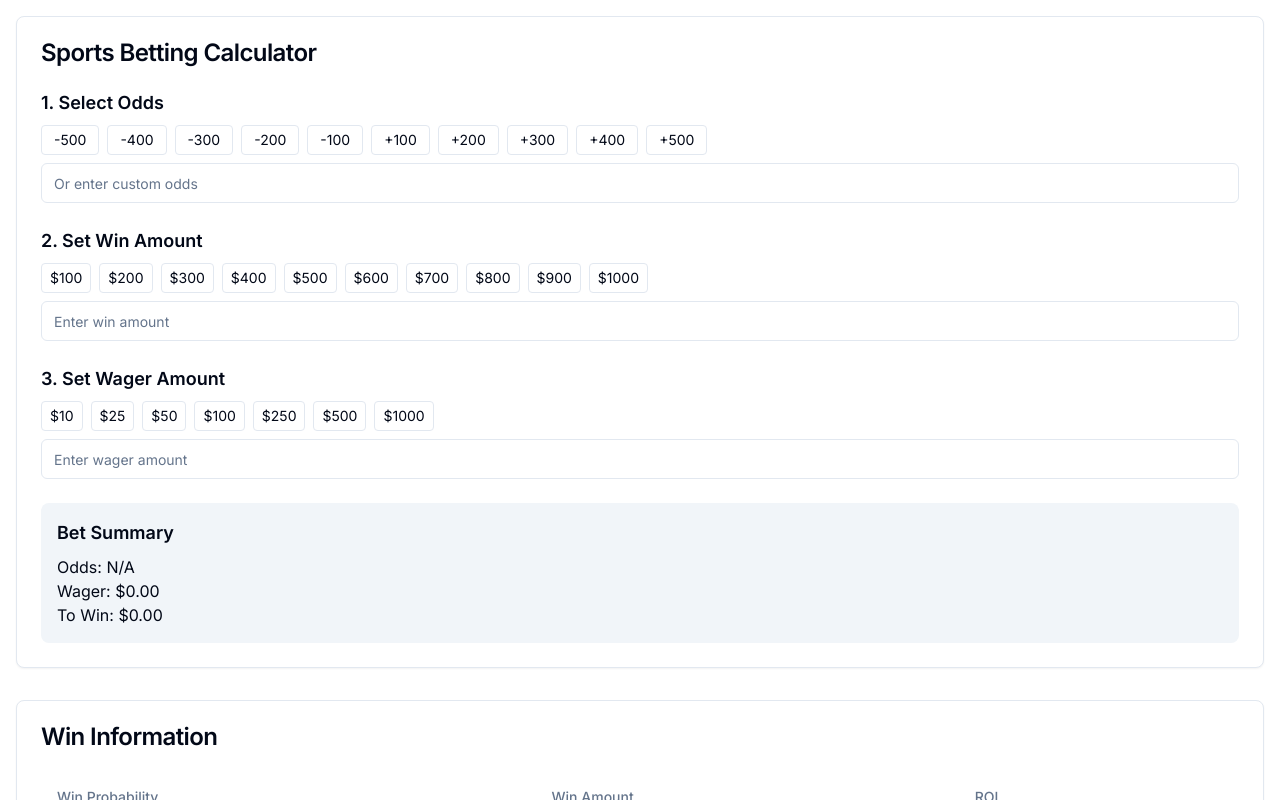
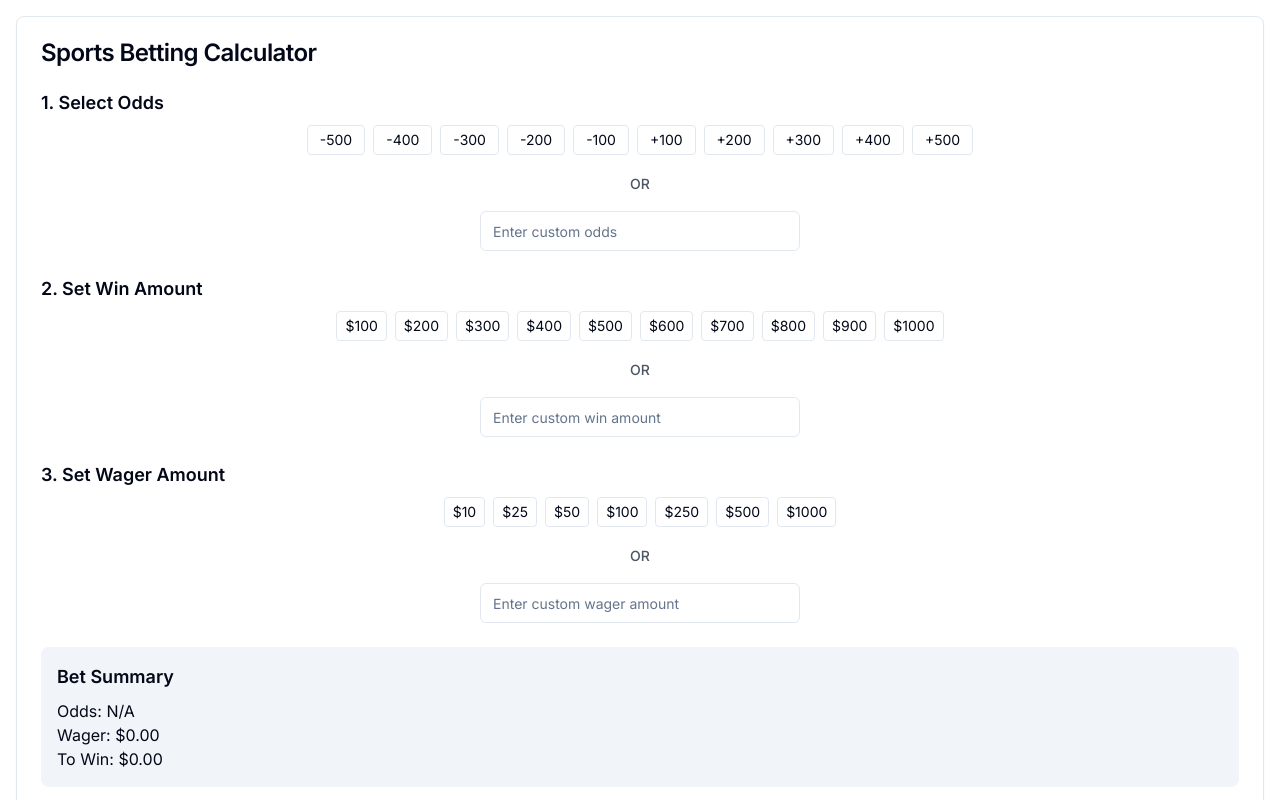
Before and after one commit to joshbochu/makemonies, a Next.js app: page / in a window 1280 px wide. Shown: the top 800 px of the page. Built offline with nearby package versions, Linux system fonts and the light colour scheme.

Commit message:
more improvements

```diff
--- a/app/page.tsx
+++ b/app/page.tsx
@@ -89,7 +89,7 @@ export default function Home() {
         <CardContent className="space-y-6">
           <div>
             <h3 className="text-lg font-semibold mb-2">1. Select Odds</h3>
-            <div className="flex flex-wrap gap-2 mb-2">
+            <div className="flex flex-wrap justify-center gap-2 mb-2">
               {commonOdds.map((odd) => (
                 <button
                   key={odd}
@@ -102,17 +102,24 @@ export default function Home() {
                 </button>
               ))}
             </div>
+            <div className="text-center my-4">
+              <span className="text-gray-600 text-sm font-medium">OR</span>
+            </div>
+            <div className="flex justify-center">
+              <div className="w-full max-w-xs">
                 <Input
                   type="number"
-              placeholder="Or enter custom odds"
+                  placeholder="Enter custom odds"
                   value={odds}
                   onChange={(e) => setOdds(e.target.value)}
                 />
               </div>
+            </div>
+          </div>
 
           <div>
             <h3 className="text-lg font-semibold mb-2">2. Set Win Amount</h3>
-            <div className="flex flex-wrap gap-2 mb-2">
+            <div className="flex flex-wrap justify-center gap-2 mb-2">
               {commonWinAmounts.map((amount) => (
                 <button
                   key={amount}
@@ -125,17 +132,24 @@ export default function Home() {
                 </button>
               ))}
             </div>
+            <div className="text-center my-4">
+              <span className="text-gray-600 text-sm font-medium">OR</span>
+            </div>
+            <div className="flex justify-center">
+              <div className="w-full max-w-xs">
                 <Input
                   type="number"
-              placeholder="Enter win amount"
+                  placeholder="Enter custom win amount"
                   value={winAmount}
                   onChange={(e) => updateWinAmount(e.target.value)}
                 />
               </div>
+            </div>
+          </div>
 
           <div>
             <h3 className="text-lg font-semibold mb-2">3. Set Wager Amount</h3>
-            <div className="flex flex-wrap gap-2 mb-2">
+            <div className="flex flex-wrap justify-center gap-2 mb-2">
               {commonWagers.map((amount) => (
                 <button
                   key={amount}
@@ -148,12 +162,19 @@ export default function Home() {
                 </button>
               ))}
             </div>
+            <div className="text-center my-4">
+              <span className="text-gray-600 text-sm font-medium">OR</span>
+            </div>
+            <div className="flex justify-center">
+              <div className="w-full max-w-xs">
                 <Input
                   type="number"
-              placeholder="Enter wager amount"
+                  placeholder="Enter custom wager amount"
                   value={wager}
                   onChange={(e) => updateWager(e.target.value)}
                 />
+              </div>
+            </div>
           </div>
 
           <div className="bg-secondary p-4 rounded-lg">
```
Lines whose indentation alone changed are shown as unchanged.
